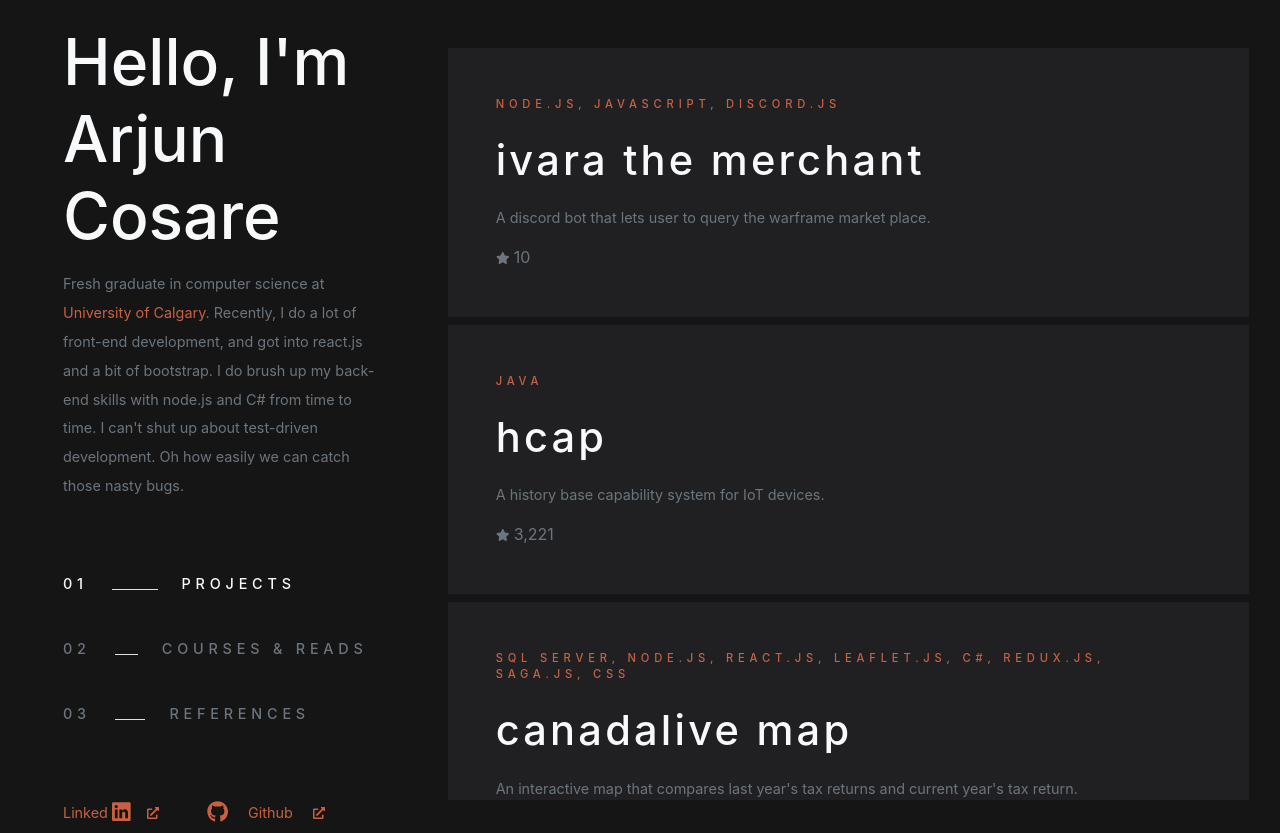
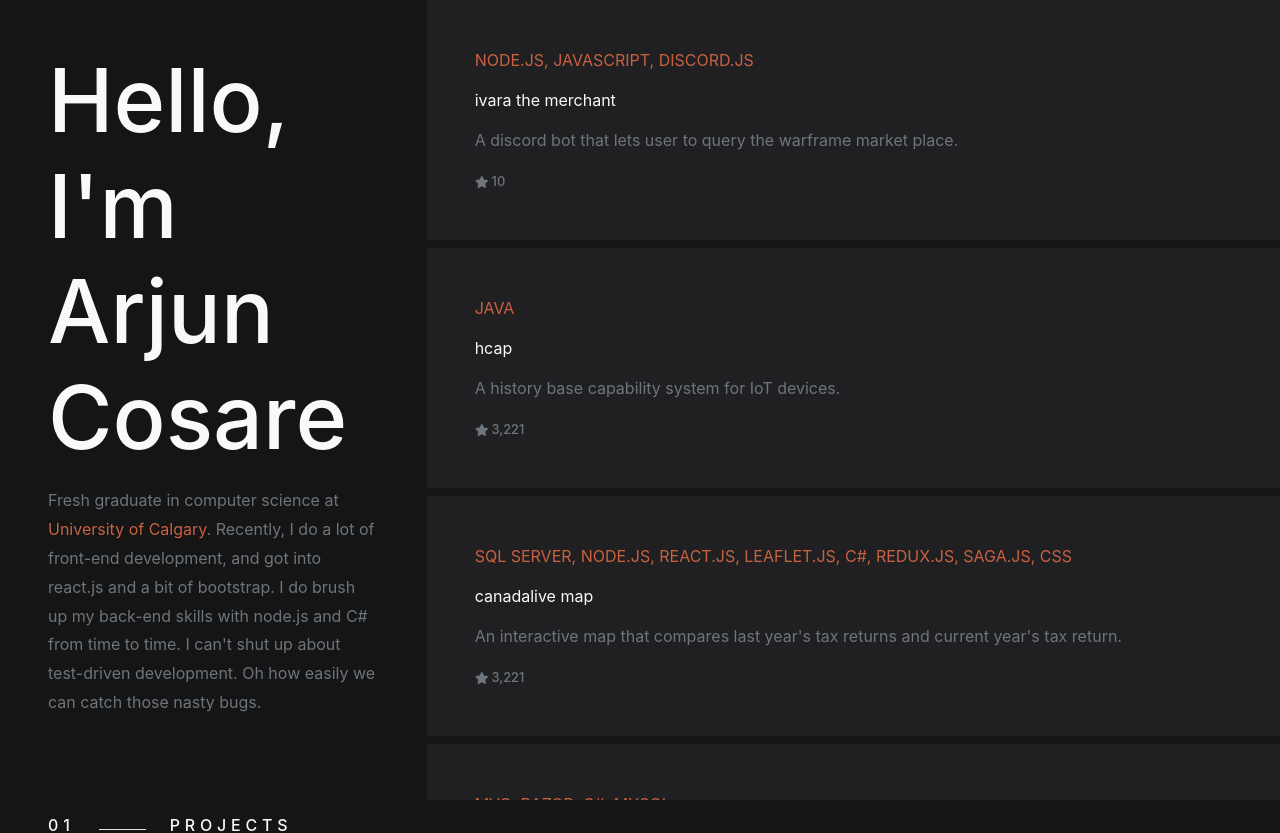
Before and after one commit to acosa188/project-side-scroll, a React (Create React App) app: page / in a window 1280 px wide. Shown: the top 833 px of the page. Built offline with nearby package versions, Linux system fonts and the light colour scheme.

Commit message:
Reverting to fix a bug

```diff
--- a/public/css/style.css
+++ b/public/css/style.css
@@ -42,6 +42,49 @@ body {
     color: #f8f9fa;
 }
 
+/*Font spacing and height*/
+.ac-intro-name {
+    font-weight:500;
+}
+
+.ac-nav-item {
+    font-weight:500;
+    letter-spacing: 0.3rem;
+}
+
+.ac-intro-summary {
+    line-height: 1.8rem;
+}
+
+.ac-project-card-lang-size {
+    font-size: 0.8rem;
+    font-weight: 500;
+}
+.ac-project-card-title-weight {
+    font-weight: 500;
+}
+
+.ac-project-card-lang-spacing {
+    letter-spacing: 0.3rem;
+}
+.ac-project-card-title-spacing {
+    letter-spacing: 0.2rem;
+}
+
+.ac-talks-card-lang-size {
+    font-size: 0.8rem;
+    font-weight: 500;
+}
+
+.ac-talks-card-lang-spacing {
+    letter-spacing: 0.3rem;
+}
+
+.ac-talks-card-size {
+    height: 550px;
+}
+
+
 .ac-hr {
     background-color: #f8f9fa;
 }
@@ -71,3 +114,31 @@ body {
 .ac-card-bgcolor {
     background-color: rgb(32, 32, 34);
 }
+
+/*Phone sizes portrait*/
+@media (min-width: 575px) {
+
+}
+
+/*Phone sizes landscape*/
+@media (min-width: 768px) {
+
+}
+
+/*Tablet sizes*/
+@media (min-width: 992px) {
+    .card-columns {
+        -webkit-column-count: 2;
+        -moz-column-count: 2;
+        column-count: 2;
+    }
+}
+
+/*Computer sizes*/
+@media (min-width: 1200px) {
+    .card-columns {
+        -webkit-column-count: 3;
+        -moz-column-count: 3;
+        column-count: 3;
+    }
+}
--- a/src/App.js
+++ b/src/App.js
@@ -3,13 +3,12 @@ import Intro from './components/intro'
 import Navigation from './components/navigation'
 import FooterLinks from './components/footerLinks'
 import ProjectList from './components/projectList'
-import ReadsList from './components/readsList'
-import ReferenceList from './components/referenceList'
+import TalksList from './components/talksList'
 
 function App() {
   return (
-      <div className="App container-fluid">
-          <div className="row no-gutters">
+      <div className="App">
+          <div className="row no-gutters ac-main-wrapper">
               <div className="col-4 ">
                   <div className="ac-intro-wrapper">
                       <Intro />
@@ -19,9 +18,9 @@ function App() {
 
               </div>
               <div className="col-8 ">
-                  <div className="ac-content-wrapper p-5 px-lg-3" data-spy="scroll" data-target="#ac-navigation" data-offset="0">
+                  <div className="ac-content-wrapper" data-spy="scroll" data-target="#ac-navigation" data-offset="0">
                       <ProjectList id="projectID" />
-                      <ReadsList id="coursesID" />
+                      <TalksList id="coursesID" />
                   </div>
               </div>
           </div>
--- a/src/components/footerLinks.js
+++ b/src/components/footerLinks.js
@@ -2,7 +2,6 @@ import React, { Component } from 'react'
 import { FontAwesomeIcon } from '@fortawesome/react-fontawesome'
 import { faExternalLinkAlt } from '@fortawesome/free-solid-svg-icons'
 import { faLinkedin, faGithub } from '@fortawesome/free-brands-svg-icons'
-import '../css/footerLinks.css'
 
 class FooterLinks extends Component {
     render() {
--- a/src/components/intro.js
+++ b/src/components/intro.js
@@ -1,11 +1,10 @@
 import React, { Component } from 'react'
-import '../css/intro.css'
 
 class Intro extends Component {
     render() {
         return (
-            <div className="introClass py-lg-4 p-5 container">
-                <p className="ac-intro-heading text-light">
+            <div className="introClass p-5">
+                <p className="display-2 text-light ac-intro-name">
                     Hello, I'm Arjun Cosare
                 </p>
                 <p className="text-muted ac-intro-summary">
--- a/src/components/navigation.js
+++ b/src/components/navigation.js
@@ -1,5 +1,4 @@
 import React, { Component } from 'react'
-import '../css/navigation.css'
 
 class Navigation extends Component {
     render() {
--- a/src/components/projectCard.js
+++ b/src/components/projectCard.js
@@ -1,7 +1,6 @@
 import React, { Component } from 'react'
 import { faStar } from '@fortawesome/free-solid-svg-icons'
 import { FontAwesomeIcon } from '@fortawesome/react-fontawesome'
-import '../css/projectCard.css'
 
 class ProjectCard extends Component {
     render() {
--- a/src/components/projectList.js
+++ b/src/components/projectList.js
@@ -1,6 +1,5 @@
 import React, { Component } from 'react'
 import ProjectCard from './projectCard'
-import '../css/projectList.css'
 
 class ProjectList extends Component {
     render() {
--- a/src/components/readsList.js
+++ /dev/null
@@ -1,20 +0,0 @@
-import React, { Component } from 'react'
-import ReadsCard from './readsCard'
-import '../css/readsList.css'
-
-class ReadsList extends Component {
-    render() {
-        return (
-            <div className="talkListClass" id={this.props.id}>
-                <div className="card-columns">
-                    <ReadsCard eventName="vueconf us" place="Austin, TX, USA" date="Mar. 2, 2020" topic="Test-Drive Development with Vue.js" />
-                    <ReadsCard eventName="dotcss" place="Paris, France" date="Dec. 4, 2019" topic="In Defense of Utility-First CSS" videoLink="#" slideLink="#" />
-                    <ReadsCard eventName="vue conf toronto" place="Toronto, Canada" date="Nov. 11, 2019" topic="Test-Drive Development with Vue.js" videoLink="#" slideLink="#" />
-                    <ReadsCard eventName="vue.js pairs #20" place="Paris, France" date="Jun. 5 2019" topic="An Introduction to TDD with Vue.js" videoLink="#" slideLink="#" />
-                </div>
-            </div>
-        );
-    }
-}
-
-export default ReadsList;
--- a/src/components/readsCard.js
+++ b/src/components/talksCard.js
@@ -1,9 +1,8 @@
 import React, { Component } from 'react'
 import { FontAwesomeIcon } from '@fortawesome/react-fontawesome'
 import { faExternalLinkAlt } from '@fortawesome/free-solid-svg-icons'
-import '../css/readsCard.css'
 
-class ReadsCard extends Component {
+class TalksCard extends Component {
     render() {
         return (
             <div className="card ac-card-bgcolor talkCardClass">
@@ -60,4 +59,4 @@ class ReadsCard extends Component {
     }
 }
 
-export default ReadsCard;
+export default TalksCard;
--- /dev/null
+++ b/src/components/talksList.js
@@ -0,0 +1,19 @@
+import React, { Component } from 'react'
+import TalksCard from './talksCard'
+
+class TalksList extends Component {
+    render() {
+        return (
+            <div className="talkListClass" id={this.props.id}>
+                <div className="card-columns">
+                    <TalksCard eventName="vueconf us" place="Austin, TX, USA" date="Mar. 2, 2020" topic="Test-Drive Development with Vue.js" />
+                    <TalksCard eventName="dotcss" place="Paris, France" date="Dec. 4, 2019" topic="In Defense of Utility-First CSS" videoLink="#" slideLink="#" />
+                    <TalksCard eventName="vue conf toronto" place="Toronto, Canada" date="Nov. 11, 2019" topic="Test-Drive Development with Vue.js" videoLink="#" slideLink="#" />
+                    <TalksCard eventName="vue.js pairs #20" place="Paris, France" date="Jun. 5 2019" topic="An Introduction to TDD with Vue.js" videoLink="#" slideLink="#" />
+                </div>
+            </div>
+        );
+    }
+}
+
+export default TalksList;
--- a/src/css/readsList.css
+++ /dev/null
@@ -1,25 +0,0 @@
-/*Phone sizes portrait*/
-@media (min-width: 575px) {
-}
-
-/*Phone sizes landscape*/
-@media (min-width: 768px) {
-}
-
-/*Tablet sizes*/
-@media (min-width: 992px) {
-    .card-columns {
-        -webkit-column-count: 2;
-        -moz-column-count: 2;
-        column-count: 2;
-    }
-}
-
-/*Computer sizes*/
-@media (min-width: 1200px) {
-    .card-columns {
-        -webkit-column-count: 3;
-        -moz-column-count: 3;
-        column-count: 3;
-    }
-}
```
Also changed, not shown: src/css/projectList.css (deleted).
